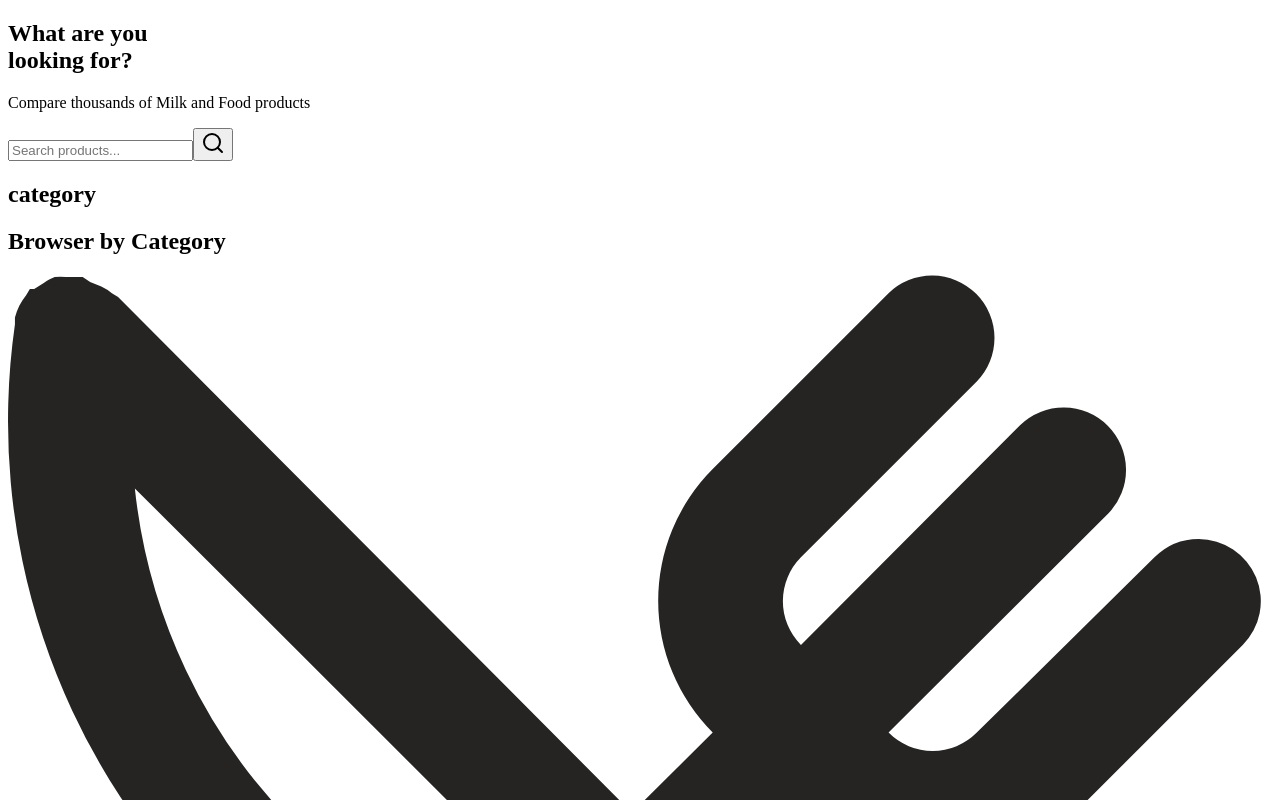
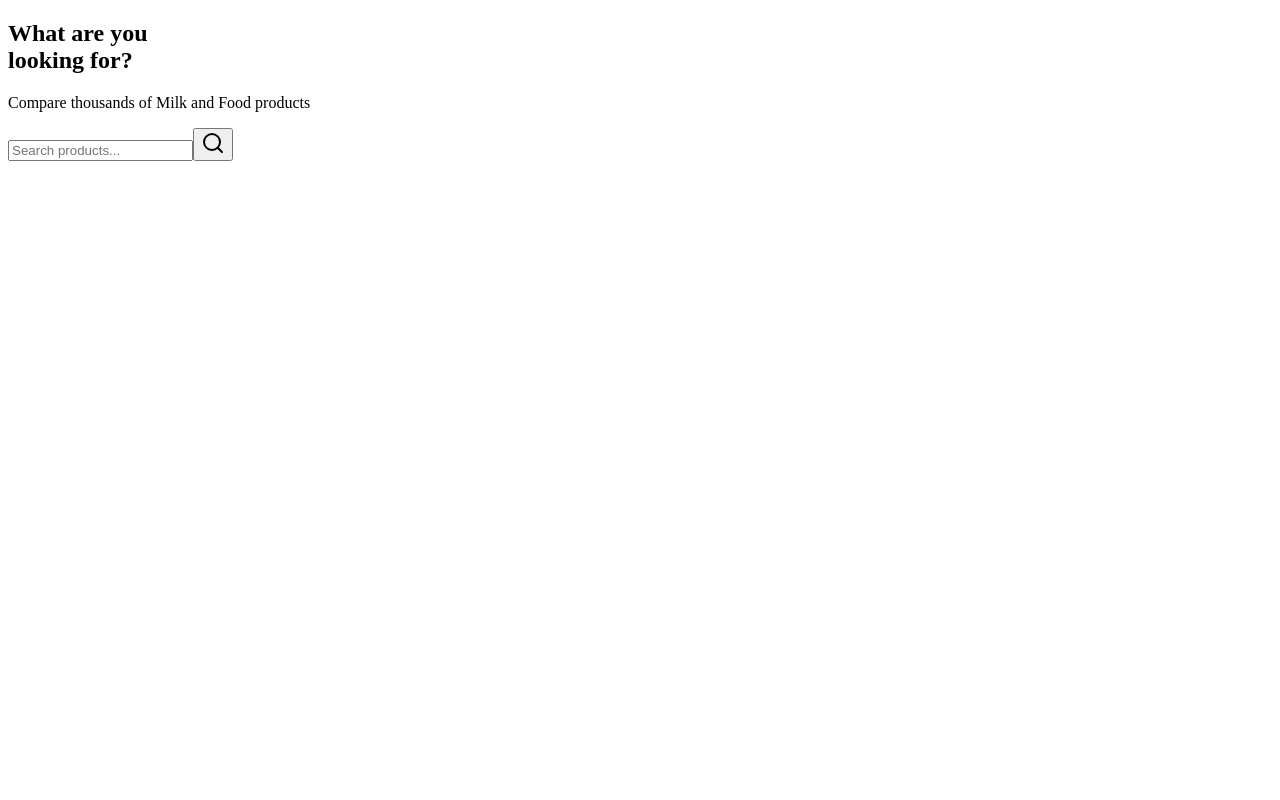
Before and after one commit to tejassharma-ts/price-com-temp, a React (Vite) app: page / in a window 1280 px wide. Shown: the top 800 px of the page. Built offline with nearby package versions, Linux system fonts and the light colour scheme; the HTML template or start-up script is replaced by a standard one.

Commit message:
ENH: hide home prods

```diff
--- a/src/pages/Home/index.jsx
+++ b/src/pages/Home/index.jsx
@@ -65,10 +65,10 @@ export default function HomePage() {
           </div>
         </section>
       </div>
-      <Container>
+      {/* <Container>
         <Section>
           <SectionHeading title="category" subTitle="Browser by Category" />
-          <div className="mt-8 flex justify-between gap-x-20">
+          <div className="flex gap-x-20 justify-between mt-8">
             {cards.map((label, index) => (
               <Card key={index} label={label} iconName={label.toLowerCase()} />
             ))}
@@ -78,7 +78,7 @@ export default function HomePage() {
           <SectionHeading title="Popular" subTitle="Products" />
           <ProductGrid products={products} />
         </Section>
-      </Container>
+      </Container> */}
     </main>
   );
 }
```
